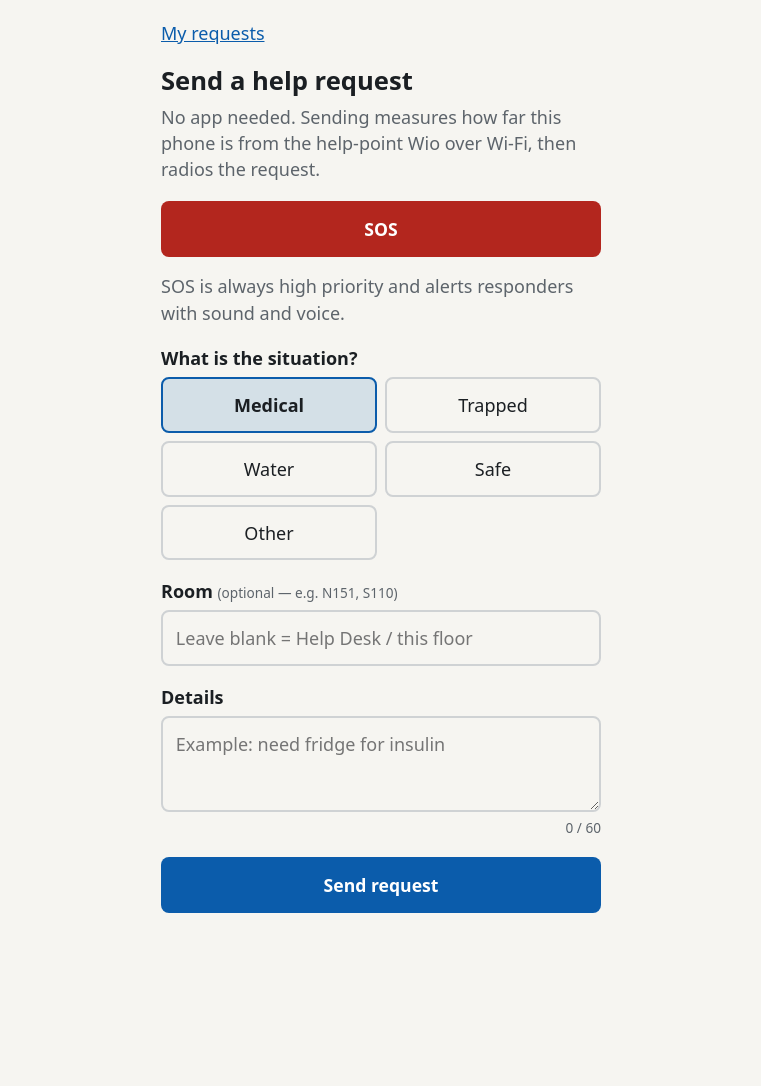
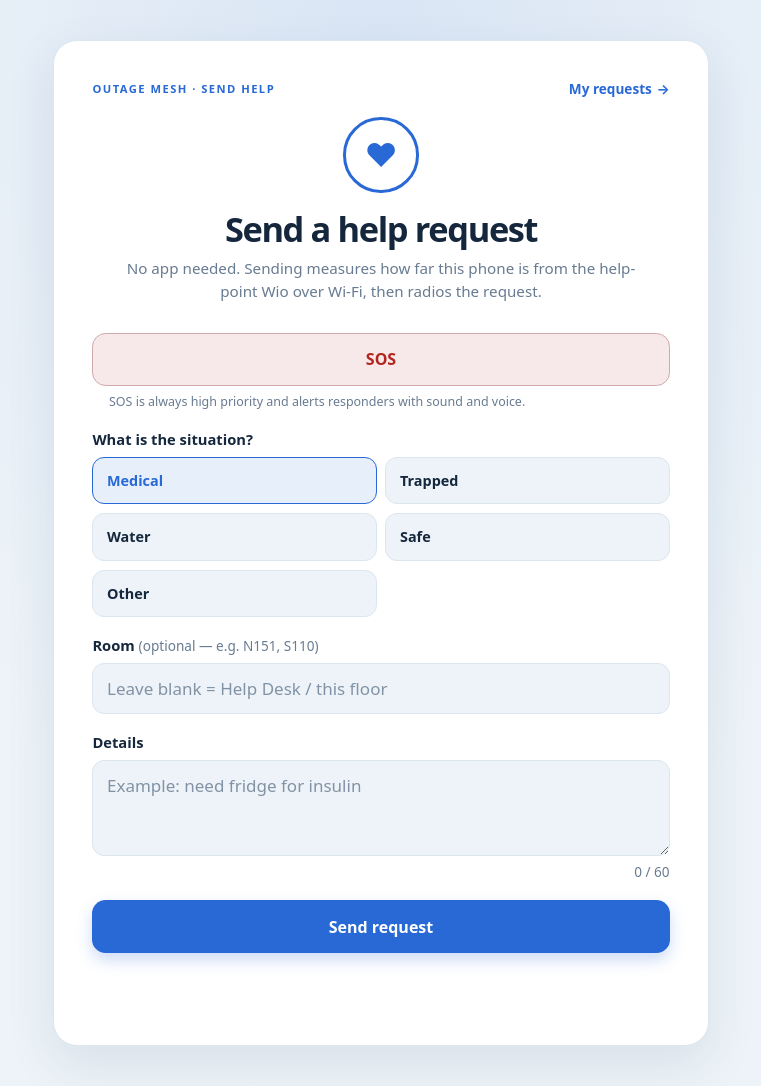
Before and after one commit to MakamAnish/HackUmass-OutageMesh, a Flask app: page / in a window 1280 px wide. Shown: the whole page, without its empty margins (259-1020 px from the left). Before the commit the page ends 913 px from the top, so only its background shows below. Run offline with Flask 3, Linux system fonts and the light colour scheme.

Commit message:
Style sender request form to match status UI
Co-authored-by: Copilot <223556219+Copilot@users.noreply.github.com>

```diff
--- a/templates/form.html
+++ b/templates/form.html
@@ -5,38 +5,64 @@
 <meta name="viewport" content="width=device-width,initial-scale=1">
 <title>Campus help request</title>
 <style>
-:root{--bg:#f6f5f1;--ink:#1b1f23;--mute:#5d646b;--line:#cfd2d4;--go:#0b5cab;--ok:#1a7f4b;--bad:#b3261e}
-@media(prefers-color-scheme:dark){:root{--bg:#14171a;--ink:#eef0f1;--mute:#9aa2a8;--line:#343a40;--go:#5aa2ee;--ok:#4cc88a;--bad:#ff8a80}}
+:root{color-scheme:light;--bg:#edf3f8;--card:#fff;--ink:#15273d;--mute:#687b91;--line:#dce6ef;--go:#2869d6;--ok:#16856c;--bad:#b3261e;--shadow:0 18px 50px rgba(31,67,105,.1)}
+@media(prefers-color-scheme:dark){:root{color-scheme:dark;--bg:#101a27;--card:#1a2838;--ink:#eef5fc;--mute:#a9bacd;--line:#33475e;--go:#86b4ff;--ok:#4dd0aa;--bad:#ff8585;--shadow:0 18px 50px rgba(0,0,0,.2)}}
 *{box-sizing:border-box}
-body{margin:0;background:var(--bg);color:var(--ink);font:18px/1.45 system-ui,-apple-system,BlinkMacSystemFont,"Segoe UI",sans-serif}
-main{max-width:30rem;margin:0 auto;padding:1.25rem}
-h1{font-size:1.6rem;margin:.2rem 0 .3rem}
-p.s{color:var(--mute);margin:0 0 1.2rem}
-label{display:block;font-weight:600;margin:1.1rem 0 .4rem}
-.cats{display:grid;grid-template-columns:1fr 1fr;gap:.5rem}
-.cats button,input,textarea{font:inherit;color:var(--ink);background:transparent;border:2px solid var(--line);border-radius:.5rem;padding:.8rem}
-.cats button[aria-pressed=true]{border-color:var(--go);background:color-mix(in srgb,var(--go) 14%,transparent);font-weight:700}
+body{margin:0;min-height:100vh;background:radial-gradient(ellipse at 50% 0,color-mix(in srgb,var(--go) 10%,var(--bg)),var(--bg) 62%);color:var(--ink);font:17px/1.5 system-ui,-apple-system,BlinkMacSystemFont,"Segoe UI",sans-serif}
+main{max-width:43rem;margin:0 auto;padding:clamp(1rem,5vh,3rem) 1rem}
+.request-card{padding:clamp(1.25rem,5vw,2.4rem);border:1px solid var(--line);border-radius:1.5rem;background:var(--card);box-shadow:var(--shadow)}
+.topline{display:flex;justify-content:space-between;align-items:center;margin-bottom:1.1rem}
+.eyebrow{color:var(--go);font-size:.7rem;font-weight:800;letter-spacing:.13em}
+.my-requests{display:inline-flex;align-items:center;gap:.3rem;color:var(--go);font-size:.85rem;font-weight:750;text-decoration:none}
+.my-requests:hover{text-decoration:underline}
+.hero{text-align:center}
+.icon{width:4.7rem;height:4.7rem;margin:0 auto 1rem;border:3px solid var(--go);border-radius:50%;display:grid;place-items:center;color:var(--go);font-size:2rem;animation:pulse 2s ease-out infinite}
+h1{font-size:clamp(1.65rem,6vw,2.15rem);letter-spacing:-.04em;line-height:1.15;margin:.2rem 0 .55rem}
+p.s{color:var(--mute);margin:0 auto 1.25rem;max-width:34rem;font-size:.95rem}
+label{display:block;font-size:.92rem;font-weight:750;margin:1.05rem 0 .4rem}
+.cats{display:grid;grid-template-columns:1fr 1fr;gap:.55rem}
+.cats button,input,textarea{font:inherit;color:var(--ink);background:var(--bg);border:1px solid var(--line);border-radius:.75rem;padding:.75rem .85rem}
+.cats button{font-size:.9rem;font-weight:650;text-align:left;cursor:pointer;transition:transform .15s ease,border-color .15s ease,background .15s ease}
+.cats button:hover{transform:translateY(-1px);border-color:var(--go)}
+.cats button[aria-pressed=true]{border-color:var(--go);background:color-mix(in srgb,var(--go) 11%,var(--card));font-weight:800;color:var(--go)}
 input,textarea{width:100%}
+input::placeholder,textarea::placeholder{color:var(--mute);opacity:.8}
 textarea{min-height:6rem;resize:vertical}
 .hint{color:var(--mute);font-size:.85rem;font-weight:400}
 #cnt{color:var(--mute);font-size:.85rem;text-align:right}
-#go,#sos{width:100%;padding:1rem;font:700 1.1rem system-ui,-apple-system,BlinkMacSystemFont,"Segoe UI",sans-serif;border:0;border-radius:.5rem}
-#sos{background:#b3261e;color:#fff;margin:0 0 1rem}
-#go{background:var(--go);color:#fff;margin-top:1.2rem}
-#go:disabled,#sos:disabled{opacity:.6}
-:focus-visible{outline:3px solid var(--go);outline-offset:2px}
-#msg{margin-top:1rem;font-weight:600;min-height:1.5rem}
-nav{margin-bottom:1rem}
-nav a{color:var(--go)}
+#sos,#go{width:100%;padding:.9rem 1rem;font:750 1rem system-ui,-apple-system,BlinkMacSystemFont,"Segoe UI",sans-serif;border:1px solid transparent;border-radius:.85rem;cursor:pointer;transition:transform .15s ease,filter .15s ease}
+#sos{background:color-mix(in srgb,var(--bad) 10%,var(--card));border-color:color-mix(in srgb,var(--bad) 32%,var(--line));color:var(--bad);margin:.65rem 0 .45rem}
+#go{background:var(--go);color:#fff;margin-top:1.1rem;box-shadow:0 7px 16px color-mix(in srgb,var(--go) 23%,transparent)}
+#go:hover,#sos:hover{transform:translateY(-1px);filter:brightness(1.04)}
+#go:disabled,#sos:disabled{opacity:.65;cursor:wait;transform:none}
+#sosNote{font-size:.78rem;margin-bottom:1rem}
+:focus-visible{outline:3px solid var(--go);outline-offset:3px}
+#msg{display:flex;align-items:center;justify-content:center;gap:.55rem;margin-top:.85rem;padding:.5rem .7rem;border-radius:.7rem;font-size:.9rem;font-weight:650;min-height:2.5rem;text-align:center;color:var(--mute)}
+#msg[data-state="sending"]{background:color-mix(in srgb,var(--go) 8%,var(--card));color:var(--go)}
+#msg[data-state="error"]{background:color-mix(in srgb,var(--bad) 8%,var(--card));color:var(--bad)}
+#msg[data-state="success"]{background:color-mix(in srgb,var(--ok) 8%,var(--card));color:var(--ok)}
+.spinner{display:none;width:1rem;height:1rem;flex:none;border:2px solid color-mix(in srgb,var(--go) 28%,transparent);border-top-color:var(--go);border-radius:50%;animation:spin .8s linear infinite}
+#msg[data-state="sending"] .spinner{display:inline-block}
+@keyframes pulse{0%{box-shadow:0 0 0 0 color-mix(in srgb,var(--go) 30%,transparent)}70%{box-shadow:0 0 0 .85rem transparent}100%{box-shadow:0 0 0 0 transparent}}
+@keyframes spin{to{transform:rotate(360deg)}}
+@media(max-width:390px){.topline{align-items:flex-start;gap:.6rem;flex-direction:column}.cats{gap:.4rem}.cats button{padding:.68rem .55rem;font-size:.83rem}}
+@media(prefers-reduced-motion:reduce){*,*::before,*::after{animation:none!important;transition:none!important}}
 </style>
 </head>
 <body>
 <main>
-<nav><a href="/requests">My requests</a></nav>
+<section class="request-card">
+<div class="topline">
+  <span class="eyebrow">OUTAGE MESH · SEND HELP</span>
+  <a class="my-requests" href="/requests">My requests <span aria-hidden="true">→</span></a>
+</div>
+<div class="hero">
+<div class="icon" aria-hidden="true">♥</div>
 <h1>Send a help request</h1>
 <p class="s">No app needed. Sending measures how far this phone is from the help-point Wio over Wi‑Fi, then radios the request.</p>
+</div>
 <button id="sos" type="button">SOS</button>
-<p class="s">SOS is always high priority and alerts responders with sound and voice.</p>
+<p class="s" id="sosNote">SOS is always high priority and alerts responders with sound and voice.</p>
 <label>What is the situation?</label>
 <div class="cats" id="cats">
 {% for k,v in cats.items() %}<button type="button" data-c="{{k}}" aria-pressed="{{ 'true' if k=='MED' else 'false' }}">{{v}}</button>{% endfor %}
@@ -47,7 +73,8 @@ nav a{color:var(--go)}
 <textarea id="text" maxlength="60" placeholder="Example: need fridge for insulin"></textarea>
 <div id="cnt">0 / 60</div>
 <button id="go" type="button">Send request</button>
-<div id="msg" role="status"></div>
+<div id="msg" role="status" aria-live="polite"><span class="spinner" aria-hidden="true"></span><span id="msgText"></span></div>
+</section>
 </main>
 <script>
 let cat="MED";
@@ -88,10 +115,11 @@ async function measureRtt(){
 }
 async function submit(sos){
   const m=$("msg");
+  const msgText=$("msgText");
   $("go").disabled=true;
   $("sos").disabled=true;
-  m.style.color="";
-  m.textContent=sos?"Ranging to help point, then sending SOS...":"Ranging to help point, then sending...";
+  m.dataset.state="sending";
+  msgText.textContent=sos?"Connecting to help point, then sending SOS…":"Connecting to help point, then sending request…";
   const rtt=await measureRtt();
   try{
     const r=await fetch("/send",{
@@ -110,16 +138,16 @@ async function submit(sos){
     try{j=await r.json();}catch(e){j={ok:false,error:"Relay returned an error (HTTP "+r.status+"). Is the radio plugged in?"};}
     if(j.ok){
       rememberId(j.id);
-      m.style.color="var(--ok)";
-      m.textContent="Sent as "+j.id+". Opening your requests…";
+      m.dataset.state="success";
+      msgText.textContent="Request sent. Opening your live status…";
       location.href=j.redirect||("/status/"+encodeURIComponent(j.id));
       return;
     }
-    m.style.color="var(--bad)";
-    m.textContent=j.error||("Send failed (HTTP "+r.status+").");
+    m.dataset.state="error";
+    msgText.textContent=j.error||("Send failed (HTTP "+r.status+").");
   }catch(e){
-    m.style.color="var(--bad)";
-    m.textContent="Could not reach the relay. Is sender_app running? On phone use this laptop's hotspot IP, not campus Wi-Fi.";
+    m.dataset.state="error";
+    msgText.textContent="Could not reach the relay. Is sender_app running? On phone use this laptop's hotspot IP, not campus Wi-Fi.";
   }
   $("go").disabled=false;
   $("sos").disabled=false;
```
